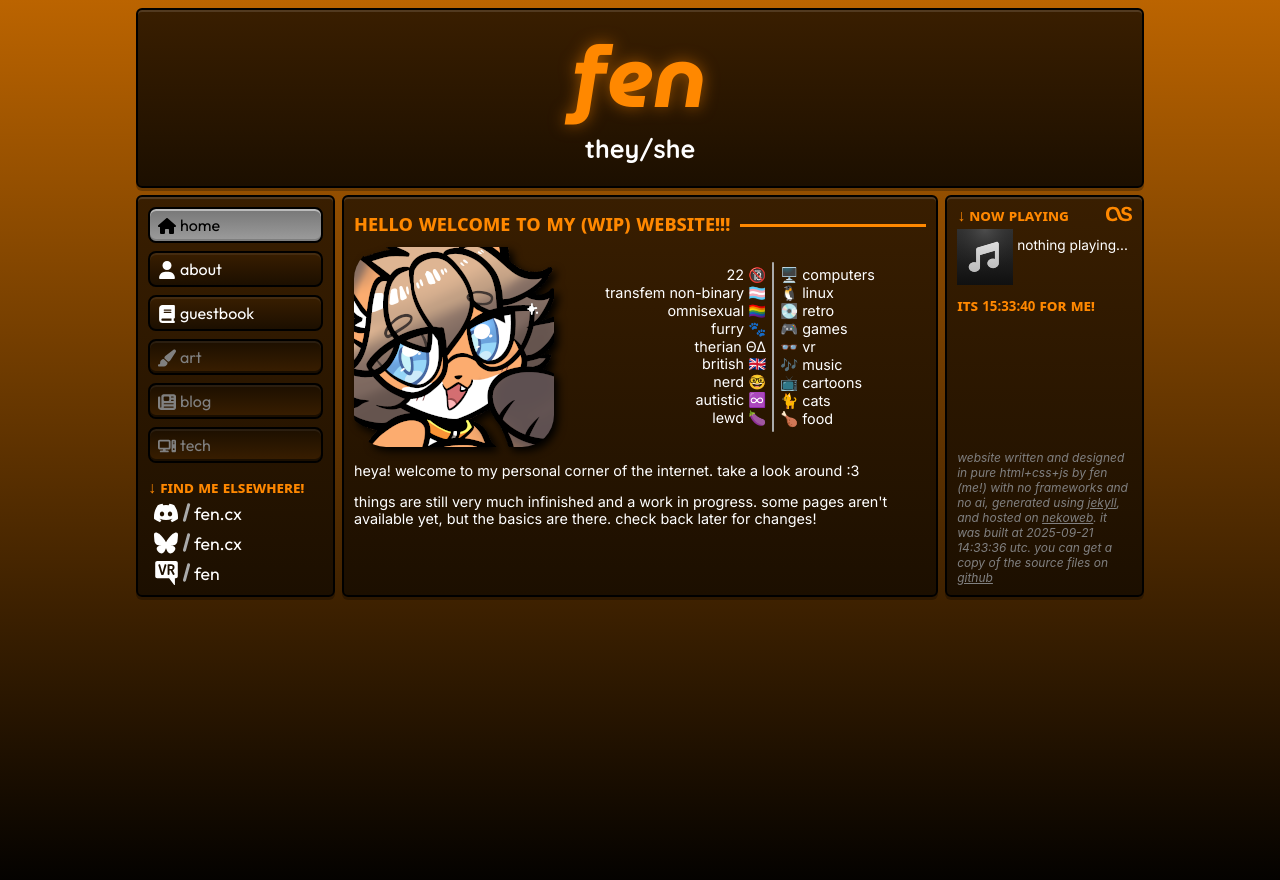
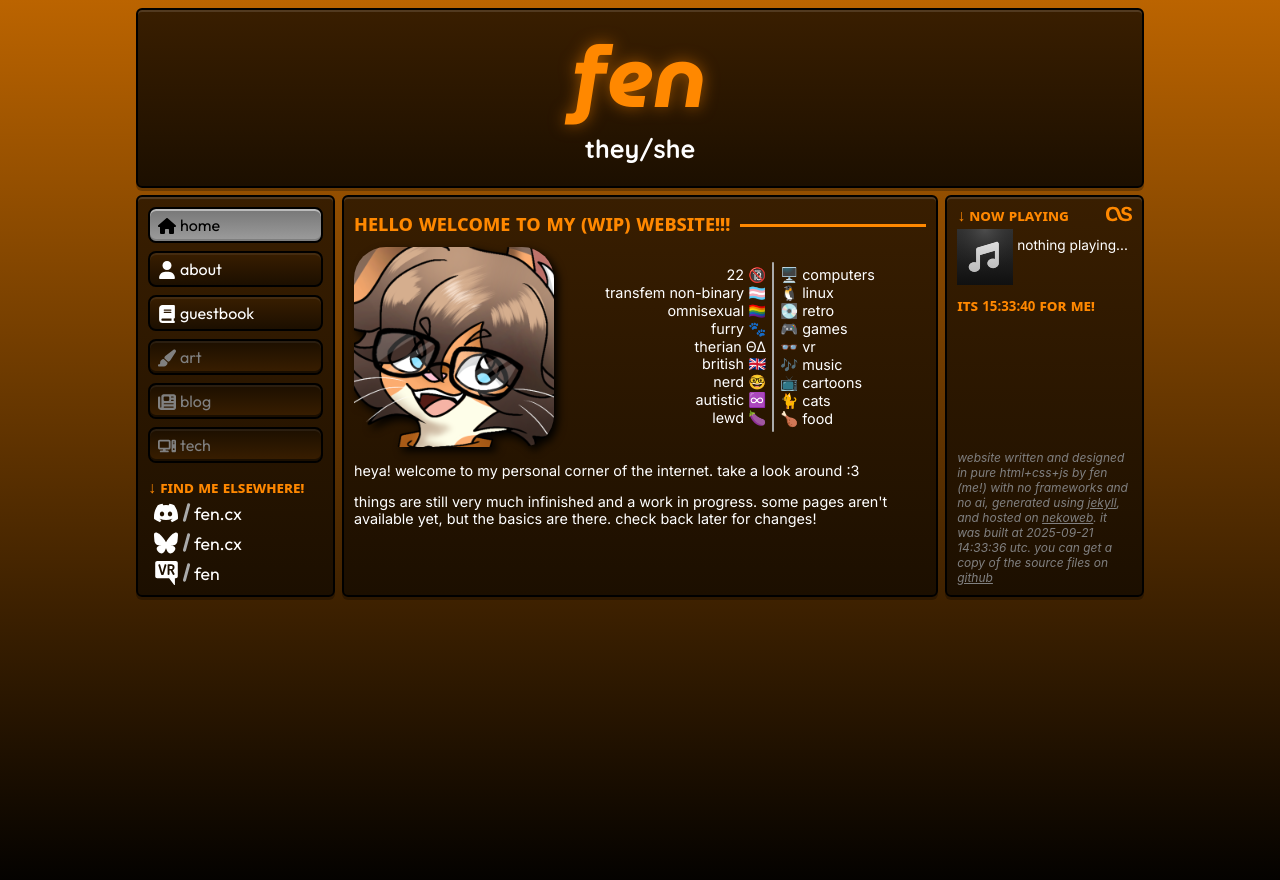
Before and after one commit to fenbyte/website, a Jekyll site: the page built from home/index.html, in a window 1280 px wide. Shown: the top 880 px of the page. Built offline with Jekyll 4.4.1, drawn with Linux system fonts in a browser that asks for light colours.

Commit message:
im stupid

```diff
--- a/home/index.html
+++ b/home/index.html
@@ -3,7 +3,7 @@
 <h2>hello welcome to my (wip) website!!!</h2>
 
 <div id="me">
-    <img src="/assets/images/fenalpha2-200px.png" width="200" srcset="/assets/images/fenalpha-200px.png 200w, /assets/images/fenalpha2-400px.png 400w, /assets/images/fenalpha2.png 2048w" sizes="200px">
+    <img src="/assets/images/fenalpha2-200px.png" width="200" srcset="/assets/images/fenalpha2-200px.png 200w, /assets/images/fenalpha2-400px.png 400w, /assets/images/fenalpha2.png 2048w" sizes="200px">
     <div id="melists">
         <ul id="meleft">
             <li>22 🔞 </li>
```
Also changed, not shown: 1 other file.
